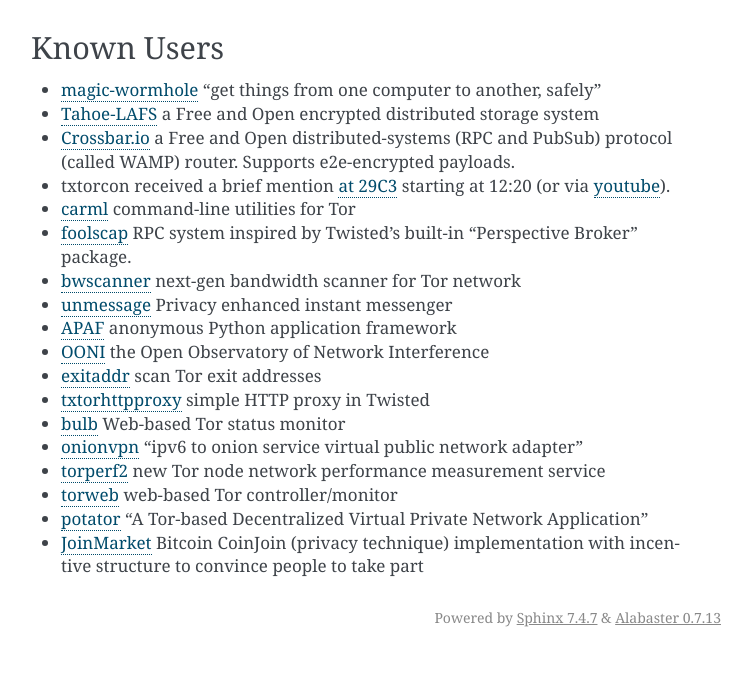
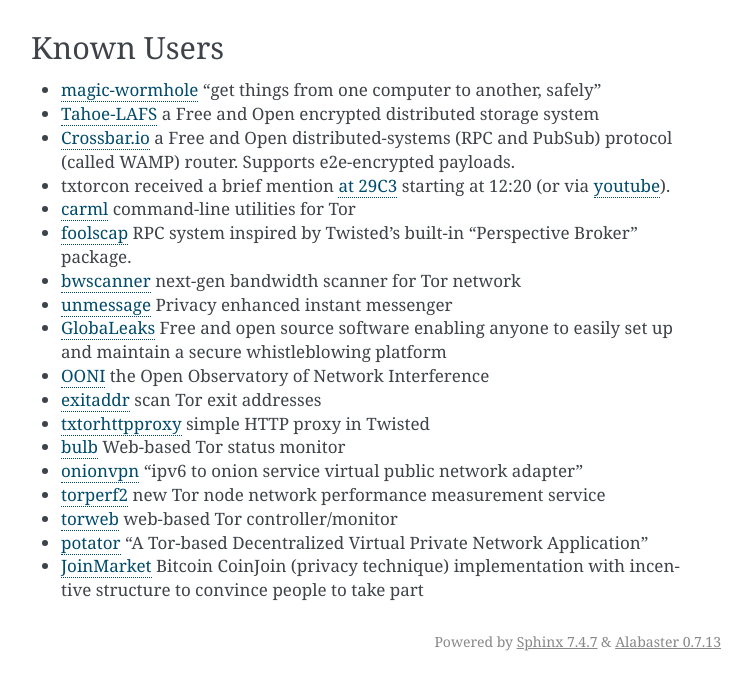
Before and after one commit to meejah/txtorcon, a Sphinx documentation site: the page built from docs/introduction.rst, in a window 1280 px wide and 900 px high, scrolled down 1739 px, cut to the strip 219-900 px from the top of the window. Shown: the whole strip, without its empty margins (389-1141 px from the left). Built offline with Sphinx 7.4.7, drawn with Linux system fonts in a browser that asks for light colours; the version number could not be read and is left out; before the commit the page ends 2615 px from its top, so only the background shows below that.

Commit message:
Add GlobaLeaks to txtorcon users

```diff
--- a/docs/introduction.rst
+++ b/docs/introduction.rst
@@ -112,7 +112,7 @@
 - `foolscap <https://github.com/warner/foolscap/>`_ RPC system inspired by Twisted's built-in "Perspective Broker" package.
 - `bwscanner <https://github.com/TheTorProject/bwscanner>`_ next-gen bandwidth scanner for Tor network
 - `unmessage <https://github.com/AnemoneLabs/unmessage>`_ Privacy enhanced instant messenger
-- `APAF <https://github.com/globaleaks/APAF>`_ anonymous Python application framework
+- `GlobaLeaks <https://github.com/globaleaks/GlobaLeaks>`_ Free and open source software enabling anyone to easily set up and maintain a secure whistleblowing platform
 - `OONI <https://ooni.torproject.org/>`_ the Open Observatory of Network Interference
 - `exitaddr <https://github.com/arlolra/exitaddr>`_ scan Tor exit addresses
 - `txtorhttpproxy <https://github.com/david415/txtorhttpproxy>`_ simple HTTP proxy in Twisted
```
